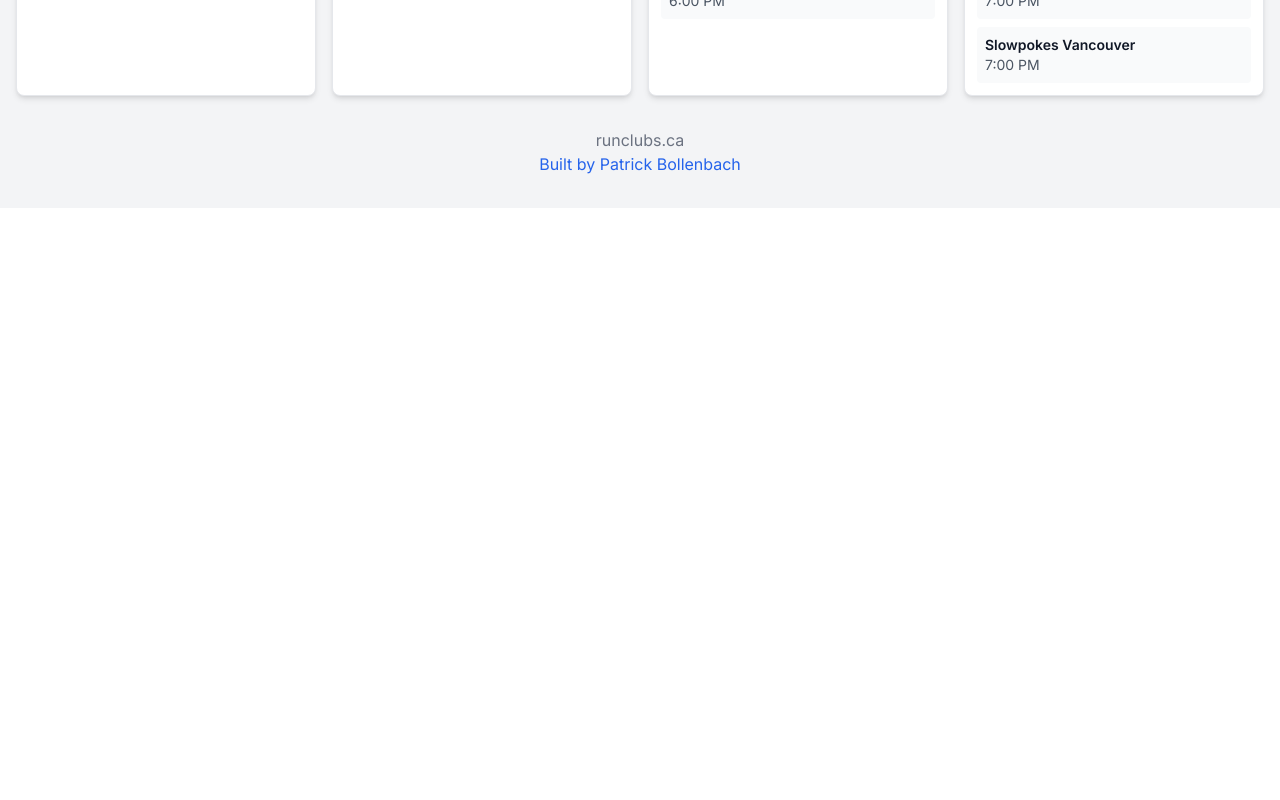
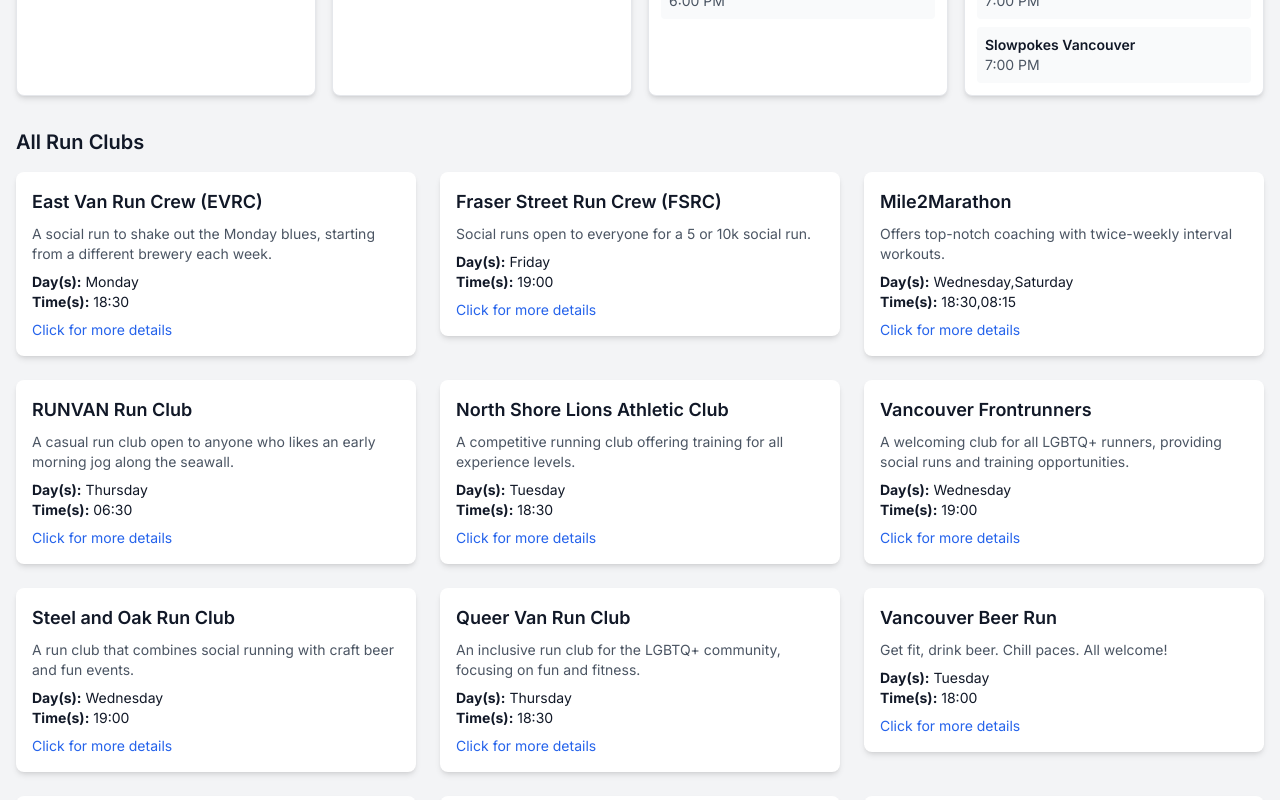
Before and after one commit to patrickbolle/runclubs.ca, a SvelteKit app: page /vancouver in a window 1280 px wide. Shown: the part 780-1580 px from the top of the page. Before the commit the page ends 988 px from the top, so only its background shows below. Built offline with nearby package versions, Linux system fonts and the light colour scheme.

Commit message:
add all run clubs to city homepage

```diff
--- a/src/routes/[city]/+page.svelte
+++ b/src/routes/[city]/+page.svelte
@@ -1,12 +1,14 @@
 <script>
   export let data;
   import WeeklyCalendar from '$lib/components/WeeklyCalendar.svelte';
+  import RunClubCard from '$lib/components/RunClubCard.svelte';
 
   function formatCityName(city) {
     return city.split('-').map(word => word.charAt(0).toUpperCase() + word.slice(1)).join('-');
   }
 
   $: numberOfClubs = data.runClubs.length;
+  $: lowerCitySlug = data.city.toLowerCase();
 </script>
 
 <svelte:head>
@@ -23,4 +25,21 @@
   <WeeklyCalendar runClubs={data.runClubs} citySlug={data.city} />
 </div>
 
+<div class="mb-8">
+  <h3 class="text-xl font-semibold mb-4">All Run Clubs</h3>
+  <div class="grid grid-cols-1 md:grid-cols-2 lg:grid-cols-3 gap-6">
+    {#each data.runClubs as club}
+      <a href="/{lowerCitySlug}/{club.id}" class="block">
+        <div class="bg-white rounded-lg shadow-md hover:shadow-lg transition-shadow duration-300 p-4">
+          <h4 class="text-lg font-semibold mb-2">{club.name}</h4>
+          <p class="text-sm text-gray-600 mb-2">{club.description}</p>
+          <p class="text-sm"><strong>Day(s):</strong> {club.day}</p>
+          <p class="text-sm"><strong>Time(s):</strong> {club.time}</p>
+          <p class="text-sm text-blue-600 mt-2">Click for more details</p>
+        </div>
+      </a>
+    {/each}
+  </div>
+</div>
+
 <!-- Rest of the component remains the same -->
```
